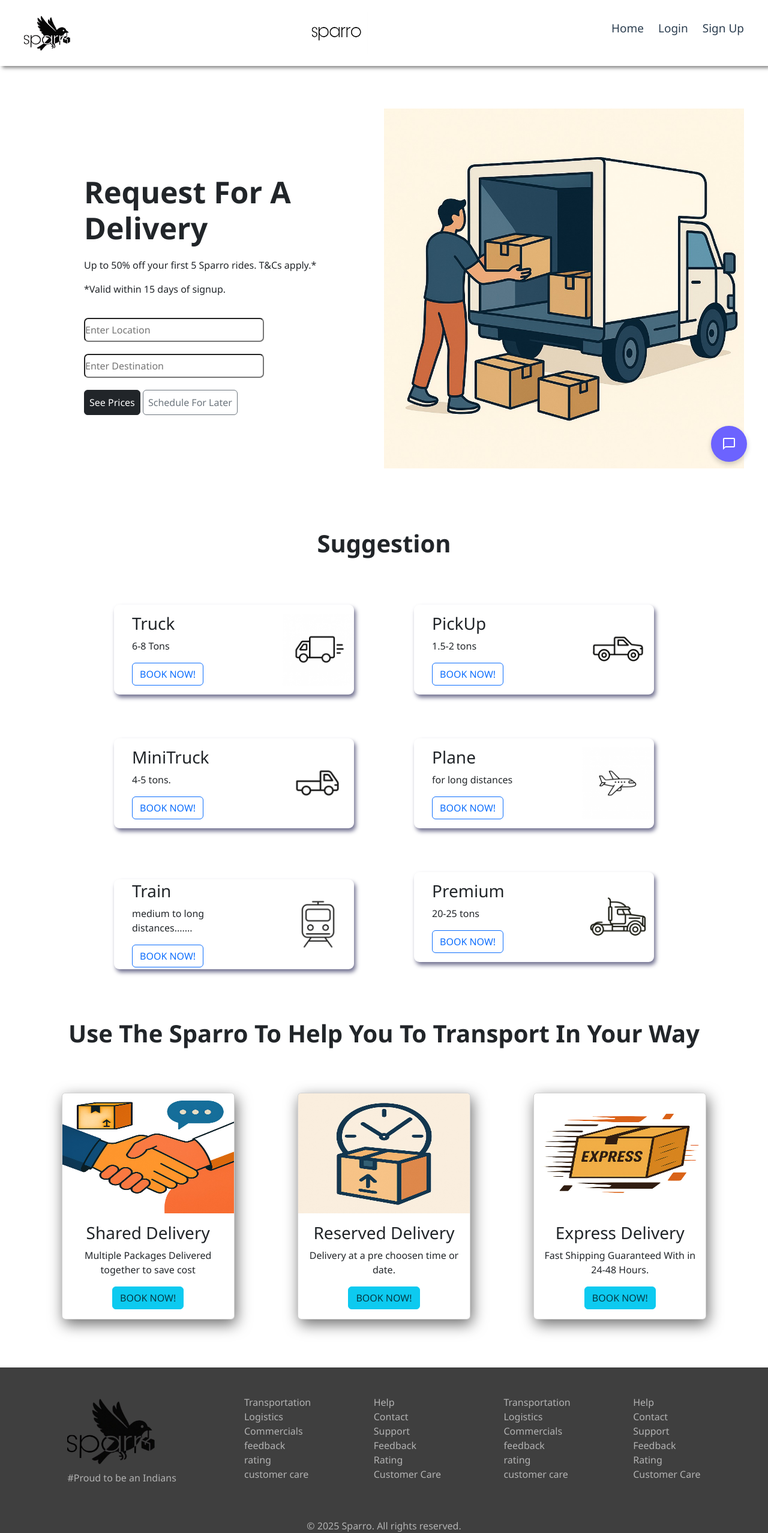
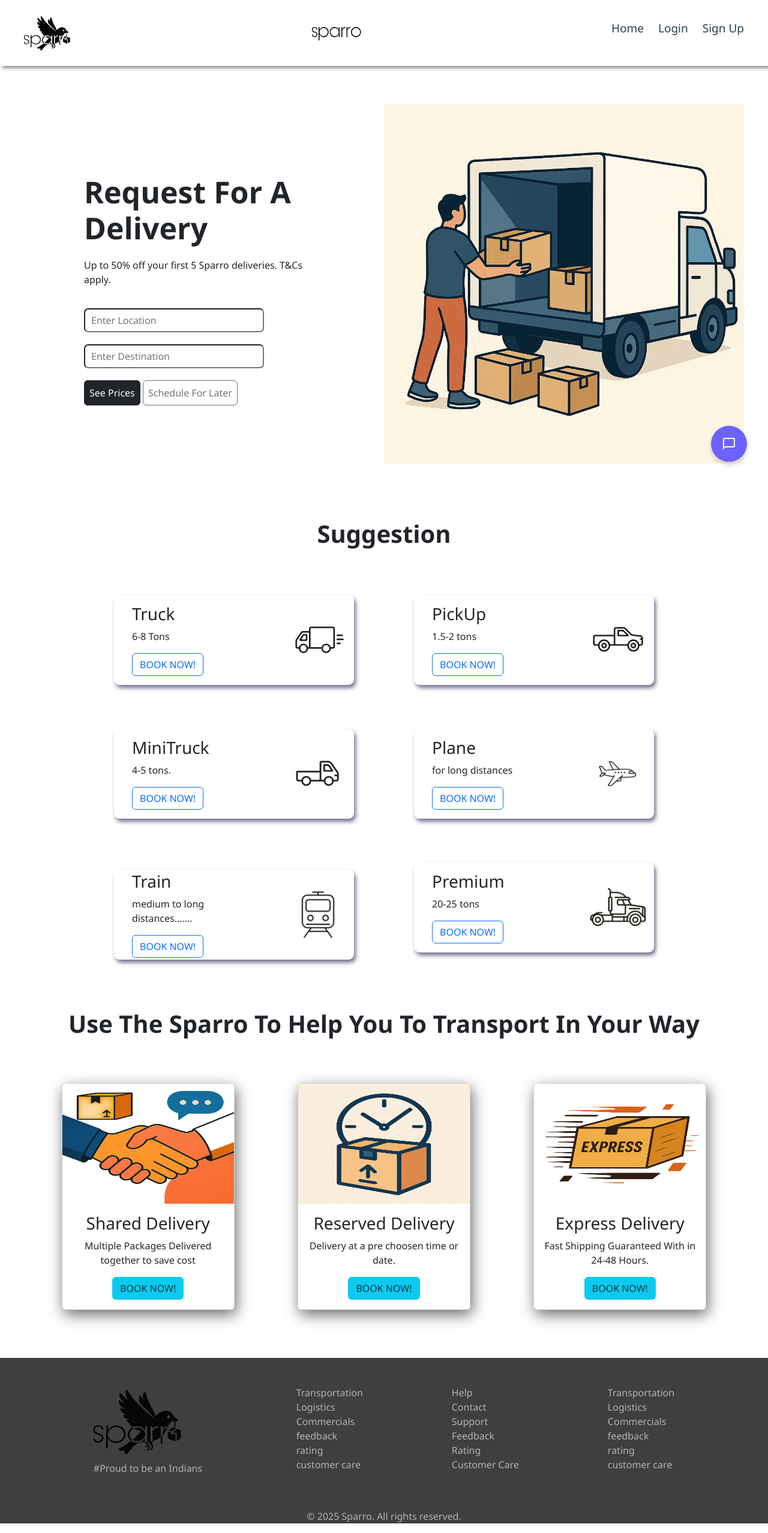
Before and after one commit to CodeCrewSIH/CodeCrew-SIH, a plain HTML site: page Frontend/index.html in a window 1280 px wide. Shown: the whole page at 60% size. Drawn offline with nearby package versions, Linux system fonts and the light colour scheme; some packages are replaced by stand-ins of ours.

Commit message:
correction of the lines and add media query

```diff
--- a/Frontend/index.html
+++ b/Frontend/index.html
@@ -50,7 +50,7 @@
   <div class="head">
     <header>
       <div class="logo"><img src="Picsart_25-09-12_13-20-12-572-removebg-preview (1).png" width="190px" alt="Sparro Logo"></div>
-       <div class="logo"><img src="WhatsApp Image 2025-09-12 at 13.51.25_95978824.jpg" alt="Second Logo"></div>
+       <div class="logo1"><img src="WhatsApp Image 2025-09-12 at 13.51.25_95978824.jpg" alt="Second Logo"></div>
       <nav>
         <ul id="nav-links">
           <li><a href="index.html">Home</a></li>
@@ -64,8 +64,8 @@
   <div class="search">
     <div class="search1">
       <h2>Request For A Delivery</h2>
-      <p> Up to 50% off your first 5 Sparro rides. T&Cs apply.*</p>
-      <p>*Valid within 15 days of signup. </p>
+      <p> Up to 50% off your first 5 Sparro deliveries. T&Cs apply.</p>
+
       <form class="form" action="#">
         <div><input type="text" id="start-location-input" placeholder="Enter Location"></div>
         <div><input type="text" id="end-location-input" placeholder="Enter Destination"></div>
@@ -211,16 +211,7 @@
           <li><a class="e2" href="#">customer care</a></li>
         </ul>
       </div>
-      <div class="list5">
-        <ul>
-          <li><a class="e2" href="#">Help</a></li>
-          <li><a class="e2" href="#">Contact</a></li>
-          <li><a class="e2" href="#">Support</a></li>
-          <li><a class="e2" href="#">Feedback</a></li>
-          <li><a class="e2" href="#">Rating</a></li>
-          <li><a class="e2" href="#">Customer Care</a></li>
-        </ul>
-      </div>
+
     </div>
     <div class="copy">
       <a href="#">&copy; 2025 Sparro. All rights reserved.</a>
--- a/Frontend/style.css
+++ b/Frontend/style.css
@@ -133,7 +133,9 @@
 }
 }
 
-
+.form input{
+    padding: 10px;
+}
 
 .codei {
     /* background-color: aliceblue; */
```
